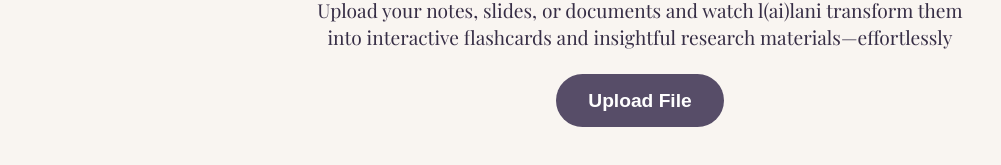
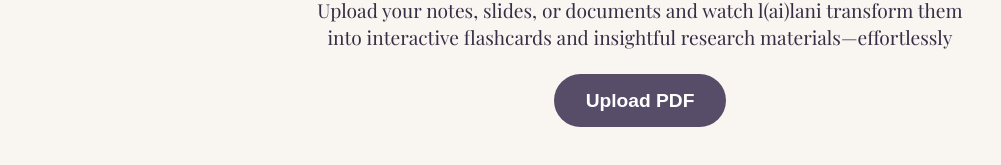
Before and after one commit to nikolapaunovic195/l-ai-lani, a React (Create React App) app in the folder frontend/: page / in a window 1280 px wide. Shown: the part 277-442 px from the top of the page, without its empty margins (0-1001 px from the left). Built offline with nearby package versions, Linux system fonts and the light colour scheme.

Commit message:
reworded button text

```diff
--- a/frontend/src/components/UploadPanel.js
+++ b/frontend/src/components/UploadPanel.js
@@ -55,7 +55,7 @@
         </div>
       )}
       <div className="upload-box fade-in-up delay-1">
-        <label htmlFor="file-upload" className="upload-btn">Upload File</label>
+        <label htmlFor="file-upload" className="upload-btn">Upload PDF</label>
         <input
           type="file"
           id="file-upload"
```
